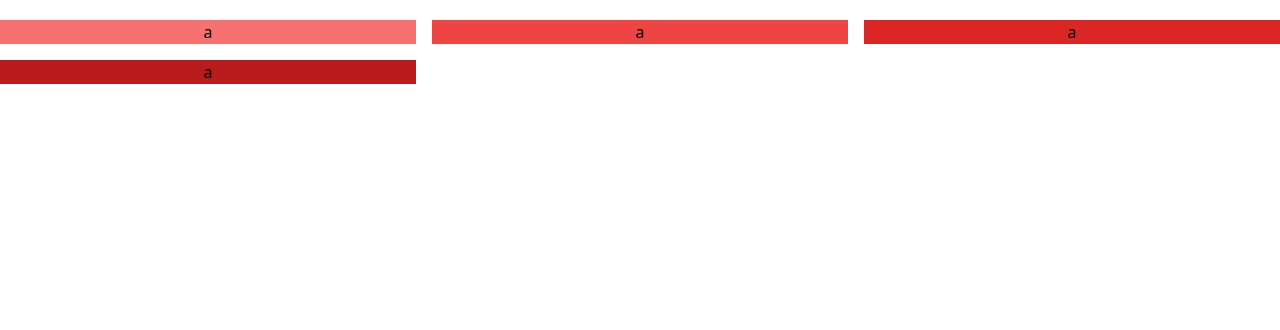
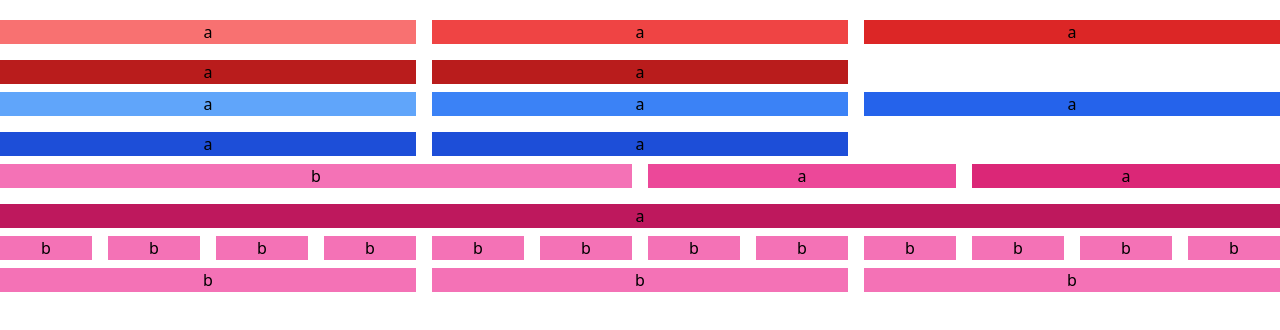
Before and after one commit to DanielCornelio/Tailwindcss, a plain HTML site: page grid.html in a window 1280 px wide. Drawn offline with nearby package versions, Linux system fonts and the light colour scheme.

Commit message:
grid-col-span

```diff
--- a/grid.html
+++ b/grid.html
@@ -12,11 +12,46 @@
   </head>
   <body>
     <div class="container mx-auto mt-5 text-center">
-        <div class="grid grid-cols-3 gap-4">
+        <div class="grid grid-cols-3 gap-4 my-2">
             <div class="bg-red-400">a</div>
             <div class="bg-red-500">a</div>
             <div class="bg-red-600">a</div>
             <div class="bg-red-700">a</div>
+            <div class="bg-red-700">a</div>
+        </div>
+        <div class="grid grid-cols-1 sm:grid-cols-3 gap-4 my-2">
+            <div class="bg-blue-400">a</div>
+            <div class="bg-blue-500">a</div>
+            <div class="bg-blue-600">a</div>
+            <div class="bg-blue-700">a</div>
+            <div class="bg-blue-700">a</div>
+        </div>
+        <div class="grid grid-cols-4 gap-4 my-2">
+            <div class="bg-pink-400 col-span-2">b</div>
+            <div class="bg-pink-500">a</div>
+            <div class="bg-pink-600">a</div>
+            <div class="bg-pink-700 col-span-4">a</div>
+
+        </div>
+        <div class="grid grid-cols-12 gap-4">
+            <div class="bg-pink-400">b</div>
+            <div class="bg-pink-400">b</div>
+            <div class="bg-pink-400">b</div>
+            <div class="bg-pink-400">b</div>
+            <div class="bg-pink-400">b</div>
+            <div class="bg-pink-400">b</div>
+            <div class="bg-pink-400">b</div>
+            <div class="bg-pink-400">b</div>
+            <div class="bg-pink-400">b</div>
+            <div class="bg-pink-400">b</div>
+            <div class="bg-pink-400">b</div>
+            <div class="bg-pink-400">b</div>
+
+        </div>
+        <div class="grid grid-cols-12 gap-4 mt-2">
+            <div class="bg-pink-400 col-span-4">b</div>
+            <div class="bg-pink-400 col-span-4">b</div>
+            <div class="bg-pink-400 col-span-4">b</div>
 
         </div>
     </div>
```
